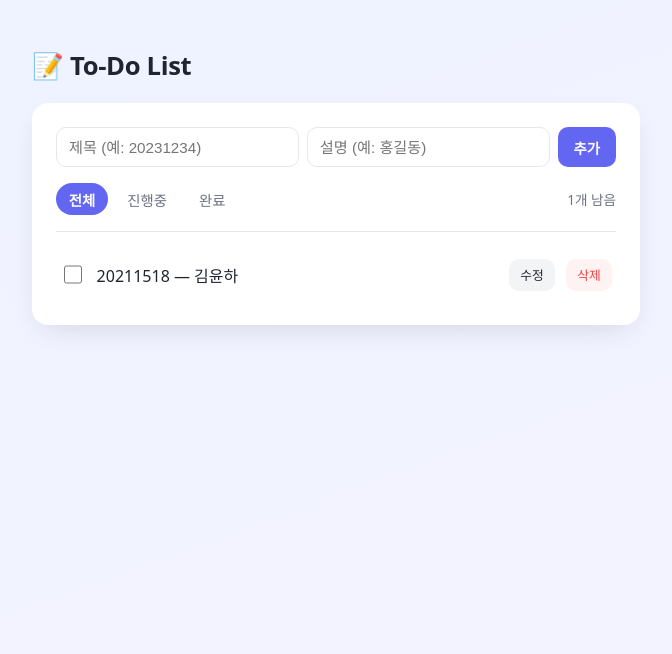
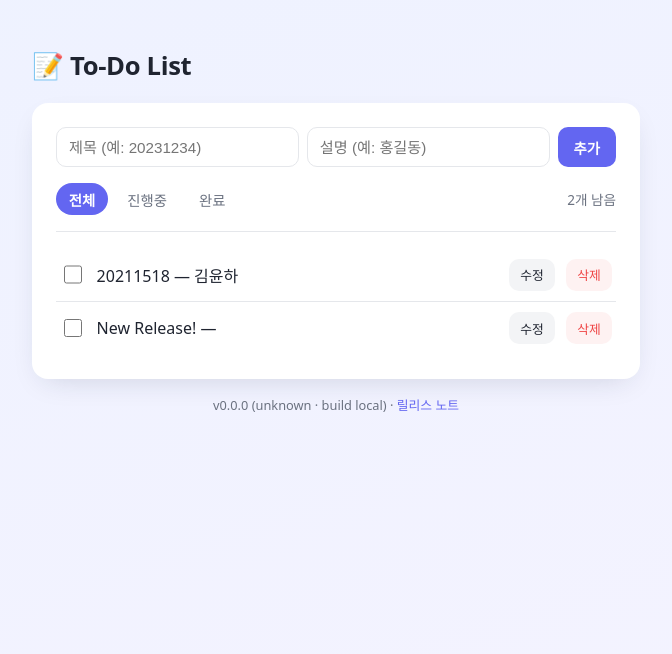
Before and after one commit to kimcanal/FASTAPI-TODOs, a FastAPI app: page / in a window 1280 px wide. Shown: the top 654 px of the page, without its empty margins (304-976 px from the left). Run offline with FastAPI, Linux system fonts and the light colour scheme.

Commit message:
Add version info, release notes page, tests, and Jenkins pipeline
Adds VERSION/CHANGELOG.md, GET /api/version and GET /release-notes
endpoints, a version footer on the main page, a pytest suite, and a
Jenkinsfile (install -> test -> deploy) targeting this host's uvicorn
instance on port 8000.

Co-Authored-By: Claude Sonnet 5 <noreply@anthropic.com>

```diff
--- /dev/null
+++ b/fastapi-app/conftest.py
@@ -0,0 +1,4 @@
+import sys
+from pathlib import Path
+
+sys.path.insert(0, str(Path(__file__).resolve().parent))
--- a/fastapi-app/main.py
+++ b/fastapi-app/main.py
@@ -1,16 +1,41 @@
 import json
+import os
+import subprocess
 from pathlib import Path
 
 from fastapi import FastAPI, HTTPException
-from fastapi.responses import FileResponse
+from fastapi.responses import FileResponse, HTMLResponse
+from markdown_it import MarkdownIt
 from pydantic import BaseModel, Field, field_validator
 
 BASE_DIR = Path(__file__).resolve().parent       # main.py 가 있는 폴더
 TODO_FILE = BASE_DIR / "todo.json"
 INDEX_FILE = BASE_DIR / "templates" / "index.html"
+VERSION_FILE = BASE_DIR / "VERSION"
+CHANGELOG_FILE = BASE_DIR / "CHANGELOG.md"
+RELEASE_NOTES_TEMPLATE = BASE_DIR / "templates" / "release_notes.html"
 
 if not TODO_FILE.exists():                       # 없으면 빈 목록으로 만들어 둔다
     TODO_FILE.write_text("[]", encoding="utf-8")
+
+
+def _detect_git_commit() -> str:
+    commit = os.environ.get("GIT_COMMIT")        # Jenkins가 자동으로 채워주는 환경변수
+    if commit:
+        return commit[:7]
+    try:
+        result = subprocess.run(
+            ["git", "rev-parse", "--short", "HEAD"],
+            cwd=BASE_DIR, capture_output=True, text=True, timeout=2, check=True,
+        )
+        return result.stdout.strip()
+    except Exception:
+        return "unknown"
+
+
+APP_VERSION = VERSION_FILE.read_text(encoding="utf-8").strip() if VERSION_FILE.exists() else "0.0.0"
+GIT_COMMIT = _detect_git_commit()
+BUILD_NUMBER = os.environ.get("BUILD_NUMBER", "local")   # Jenkins가 자동으로 채워주는 환경변수
 
 app = FastAPI(title="To-Do List API")
 
@@ -84,6 +109,23 @@ def delete_todo(todo_id: int) -> None:
     save_todos(todos)
 
 
+@app.get("/api/version")                         # 현재 버전/빌드 정보 조회
+def get_version() -> dict:
+    return {"version": APP_VERSION, "commit": GIT_COMMIT, "build": BUILD_NUMBER}
+
+
+@app.get("/release-notes", include_in_schema=False)  # 릴리스 노트 화면
+def read_release_notes() -> HTMLResponse:
+    changelog_md = (
+        CHANGELOG_FILE.read_text(encoding="utf-8")
+        if CHANGELOG_FILE.exists()
+        else "# Changelog\n\n(작성된 릴리스 노트가 없습니다.)"
+    )
+    content_html = MarkdownIt().render(changelog_md)
+    page = RELEASE_NOTES_TEMPLATE.read_text(encoding="utf-8").replace("<!--CONTENT-->", content_html)
+    return HTMLResponse(page)
+
+
 @app.get("/", include_in_schema=False)           # 화면 서빙
 def read_root() -> FileResponse:
     return FileResponse(INDEX_FILE, media_type="text/html")
--- /dev/null
+++ b/fastapi-app/requirements-dev.txt
@@ -0,0 +1,2 @@
+-r requirements.txt
+pytest
--- a/fastapi-app/requirements.txt
+++ b/fastapi-app/requirements.txt
@@ -1 +1,2 @@
 fastapi[standard]
+markdown-it-py
--- a/fastapi-app/templates/index.html
+++ b/fastapi-app/templates/index.html
@@ -131,6 +131,14 @@
             color: var(--danger);
         }
         li button:last-child:hover { background: #fee2e2; }
+        footer {
+            margin-top: 1rem;
+            text-align: center;
+            font-size: .8rem;
+            color: var(--muted);
+        }
+        footer a { color: var(--accent); text-decoration: none; }
+        footer a:hover { text-decoration: underline; }
     </style>
 </head>
 <body>
@@ -150,6 +158,10 @@
         </div>
         <ul id="todo-list"></ul>
     </div>
+    <footer>
+        <span id="version-info">버전 확인 중…</span>
+        · <a href="/release-notes">릴리스 노트</a>
+    </footer>
     <script>
         const $ = (id) => document.getElementById(id);
         const listEl = $("todo-list"), errorEl = $("error"), countEl = $("count");
@@ -251,7 +263,17 @@
           });
         };
 
+        async function loadVersion() {
+          try {
+            const info = await api("/api/version");
+            $("version-info").textContent = `v${info.version} (${info.commit} · build ${info.build})`;
+          } catch {
+            $("version-info").textContent = "버전 정보를 불러올 수 없습니다";
+          }
+        }
+
         load();
+        loadVersion();
     </script>
 </body>
 </html>
--- a/fastapi-app/todo.json
+++ b/fastapi-app/todo.json
@@ -4,5 +4,11 @@
     "description": "김윤하",
     "completed": false,
     "id": 1
+  },
+  {
+    "title": "New Release!",
+    "description": "",
+    "completed": false,
+    "id": 2
   }
 ]
```
Also changed, not shown: fastapi-app/templates/release_notes.html (added, +57 -0 lines), fastapi-app/tests/test_main.py (added, +49 -0 lines), fastapi-app/CHANGELOG.md (added), 3 other files.
